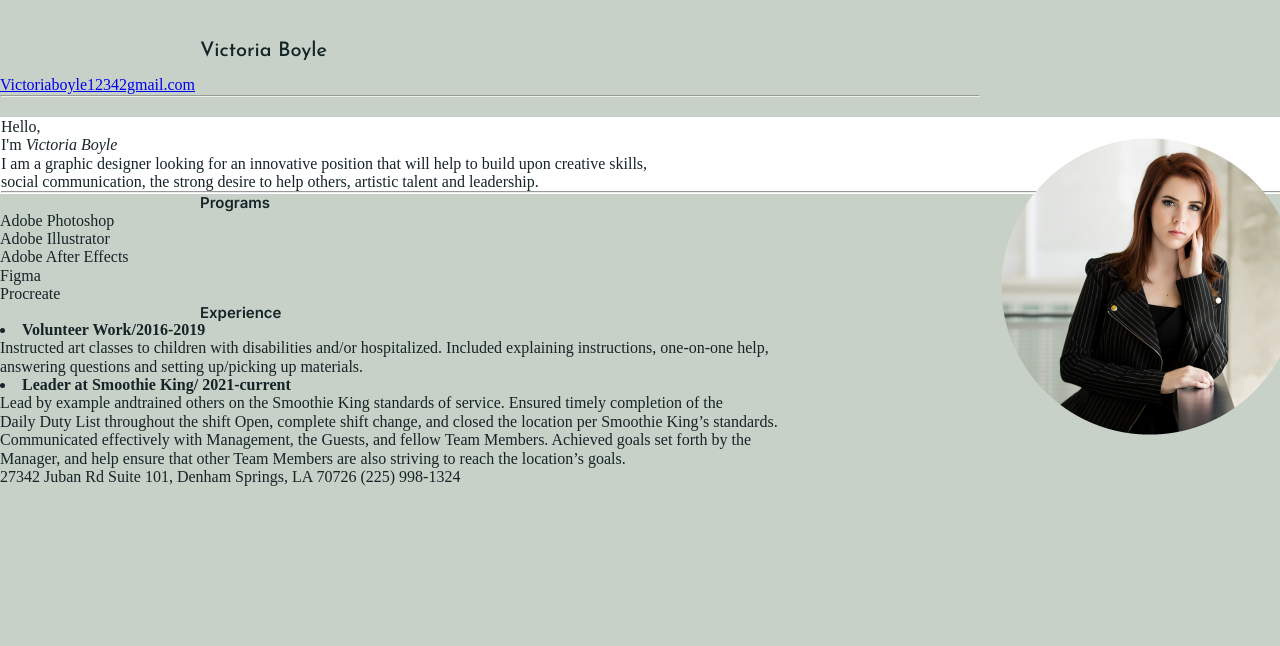
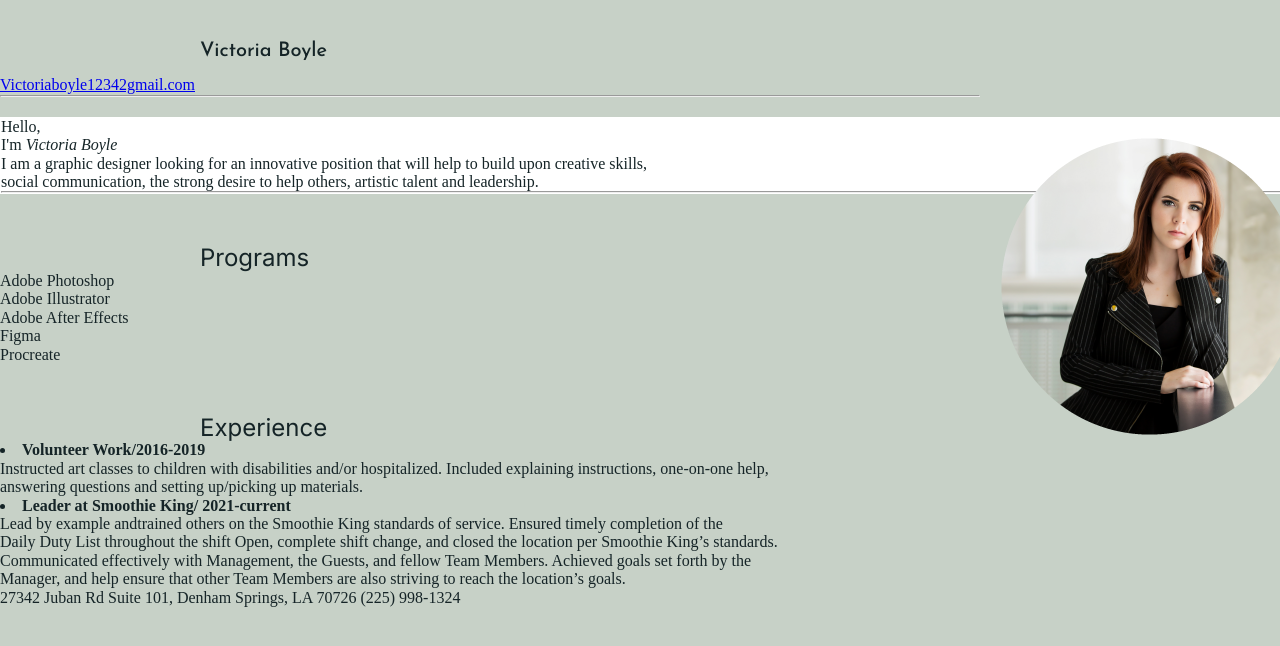
Before and after one commit to VBoyle/VBoyle_Website, a plain HTML site: page index.html in a window 1280 px wide. Shown: the top 646 px of the page. Drawn offline with Linux system fonts and the light colour scheme.

Commit message:
Update index.html

```diff
--- a/index.html
+++ b/index.html
@@ -42,7 +42,7 @@
     <hr>
   </div>
   <div>
-    <h3>Programs</h3>
+    <h2>Programs</h2>
     <ul>
       <li>Adobe Photoshop</li>
       <li>Adobe Illustrator</li>
@@ -52,7 +52,7 @@
     </ul>
   </div>
   <div>
-    <h3>Experience</h3>
+    <h2>Experience</h2>
     <li> <strong>Volunteer Work/2016-2019</strong>
       <br> Instructed art classes to children with disabilities and/or hospitalized. Included explaining instructions, one-on-one help,
       <br>answering questions and setting up/picking up materials. </li>
```
